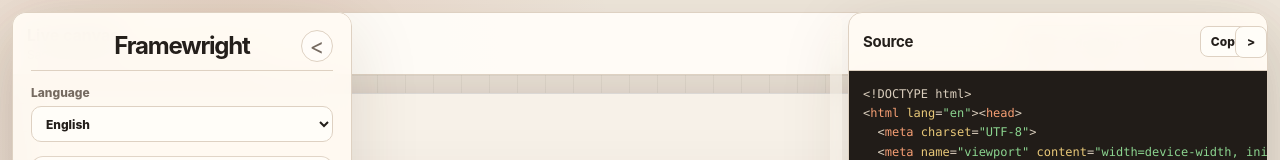
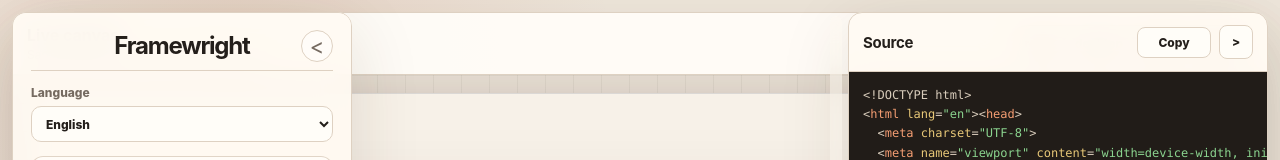
Before and after one commit to WangHexinyi/framewright, a React (Vite) app: page / in a window 1280 px wide. Shown: the top 160 px of the page. Built offline with nearby package versions, Linux system fonts and the light colour scheme.

Commit message:
Restore reliable source copy action

```diff
--- a/src/App.tsx
+++ b/src/App.tsx
@@ -74,6 +74,7 @@
     model: 'Model',
     source: 'Source',
     copy: 'Copy',
+    copied: 'Copied',
     syncing: 'Syncing',
     modelStream: 'Model stream',
     streamEmpty: 'The latest model response will appear here while streaming.',
@@ -124,6 +125,7 @@
     model: '模型',
     source: '源码',
     copy: '复制',
+    copied: '已复制',
     syncing: '同步中',
     modelStream: '模型流',
     streamEmpty: '模型流式响应会显示在这里。',
@@ -174,6 +176,7 @@
     model: 'Modèle',
     source: 'Source',
     copy: 'Copier',
+    copied: 'Copié',
     syncing: 'Synchronisation',
     modelStream: 'Flux modèle',
     streamEmpty: 'La dernière réponse du modèle apparaîtra ici.',
@@ -388,6 +391,7 @@
   const [inspectMode, setInspectMode] = useState(false);
   const [isLoading, setIsLoading] = useState(false);
   const [streamText, setStreamText] = useState('');
+  const [copyState, setCopyState] = useState<'idle' | 'copied'>('idle');
   const [error, setError] = useState<string | null>(null);
   const [compileIssues, setCompileIssues] = useState<CompileIssue[]>([]);
   const [autoCompileEnabled, setAutoCompileEnabled] = useState(false);
@@ -766,6 +770,28 @@
     setCompileState('idle');
   }
 
+  async function handleCopyCode() {
+    try {
+      if (navigator.clipboard?.writeText) {
+        await navigator.clipboard.writeText(code);
+      } else {
+        const textarea = document.createElement('textarea');
+        textarea.value = code;
+        textarea.setAttribute('readonly', 'true');
+        textarea.style.position = 'fixed';
+        textarea.style.left = '-9999px';
+        document.body.appendChild(textarea);
+        textarea.select();
+        document.execCommand('copy');
+        document.body.removeChild(textarea);
+      }
+      setCopyState('copied');
+      window.setTimeout(() => setCopyState('idle'), 1200);
+    } catch (err) {
+      setError(err instanceof Error ? err.message : 'Copy failed.');
+    }
+  }
+
   function beginSourceResize(event: React.PointerEvent<HTMLButtonElement>) {
     event.preventDefault();
     const shell = appShellRef.current;
@@ -788,7 +814,6 @@
     window.addEventListener('pointerup', up);
   }
 
-  const isCodeExportLocked = operations.length > 0 || compileState === 'queued' || compileState === 'compiling' || compileState === 'stale';
   const selectedKindLabel = selectedElement?.elementKind
     ? t[KIND_COPY_KEYS[selectedElement.elementKind]]
     : '';
@@ -1160,8 +1185,8 @@
         <header>
           <h2>{t.source}</h2>
           <div className="code-actions">
-            <button type="button" disabled={isCodeExportLocked} onClick={() => navigator.clipboard.writeText(code)}>
-              {isCodeExportLocked ? t.syncing : t.copy}
+            <button type="button" className="copy-code-button" onClick={() => void handleCopyCode()}>
+              {copyState === 'copied' ? t.copied : t.copy}
             </button>
             <button
               type="button"
--- a/src/index.css
+++ b/src/index.css
@@ -817,6 +817,21 @@
   display: flex;
   align-items: center;
   gap: 8px;
+  flex: 0 0 auto;
+}
+
+.copy-code-button {
+  min-width: 74px;
+  white-space: nowrap;
+}
+
+.code-actions .panel-collapse-button {
+  position: static;
+  flex: 0 0 auto;
+  width: 34px;
+  height: 34px;
+  margin-left: 0;
+  padding: 0;
 }
 
 .code-editor {
```
